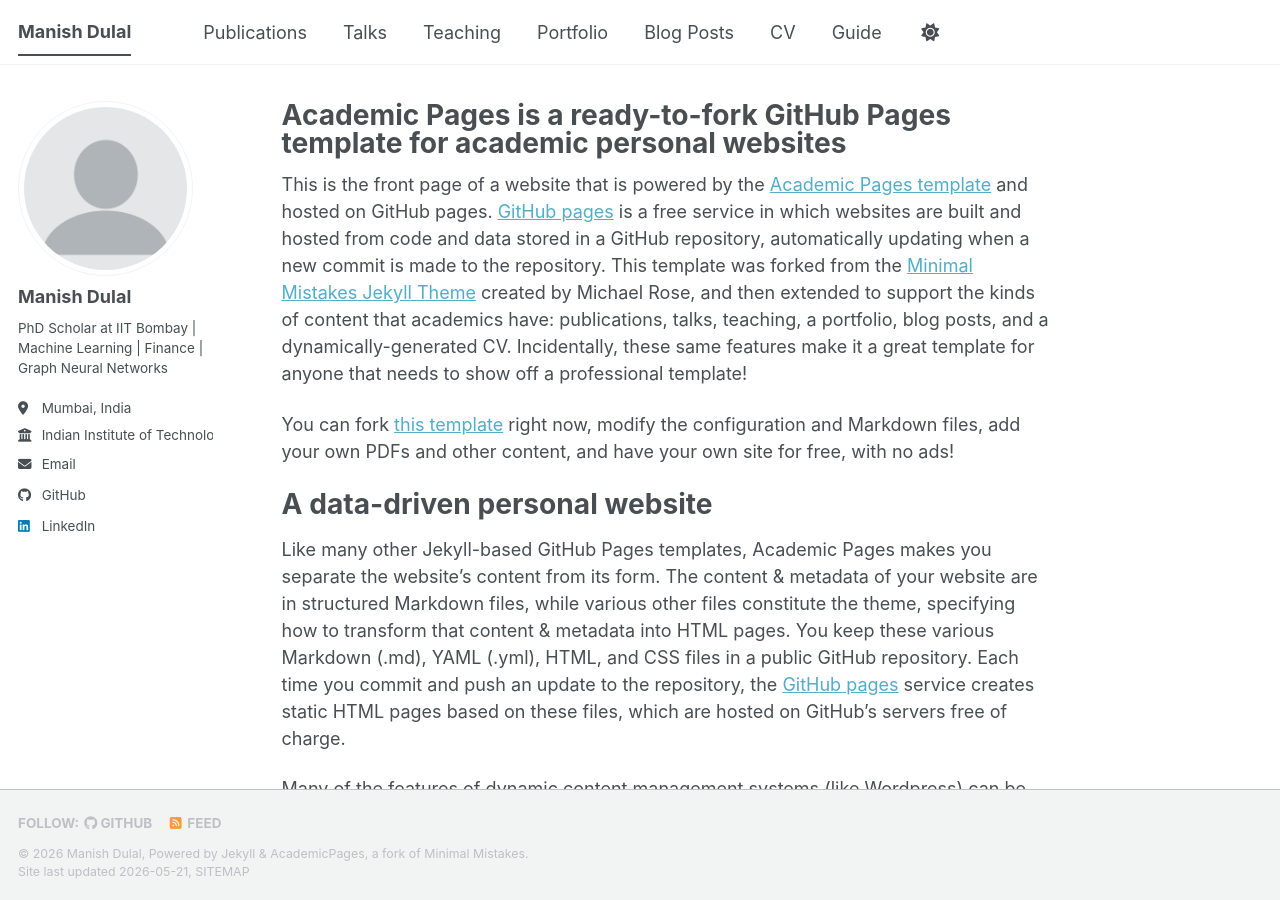
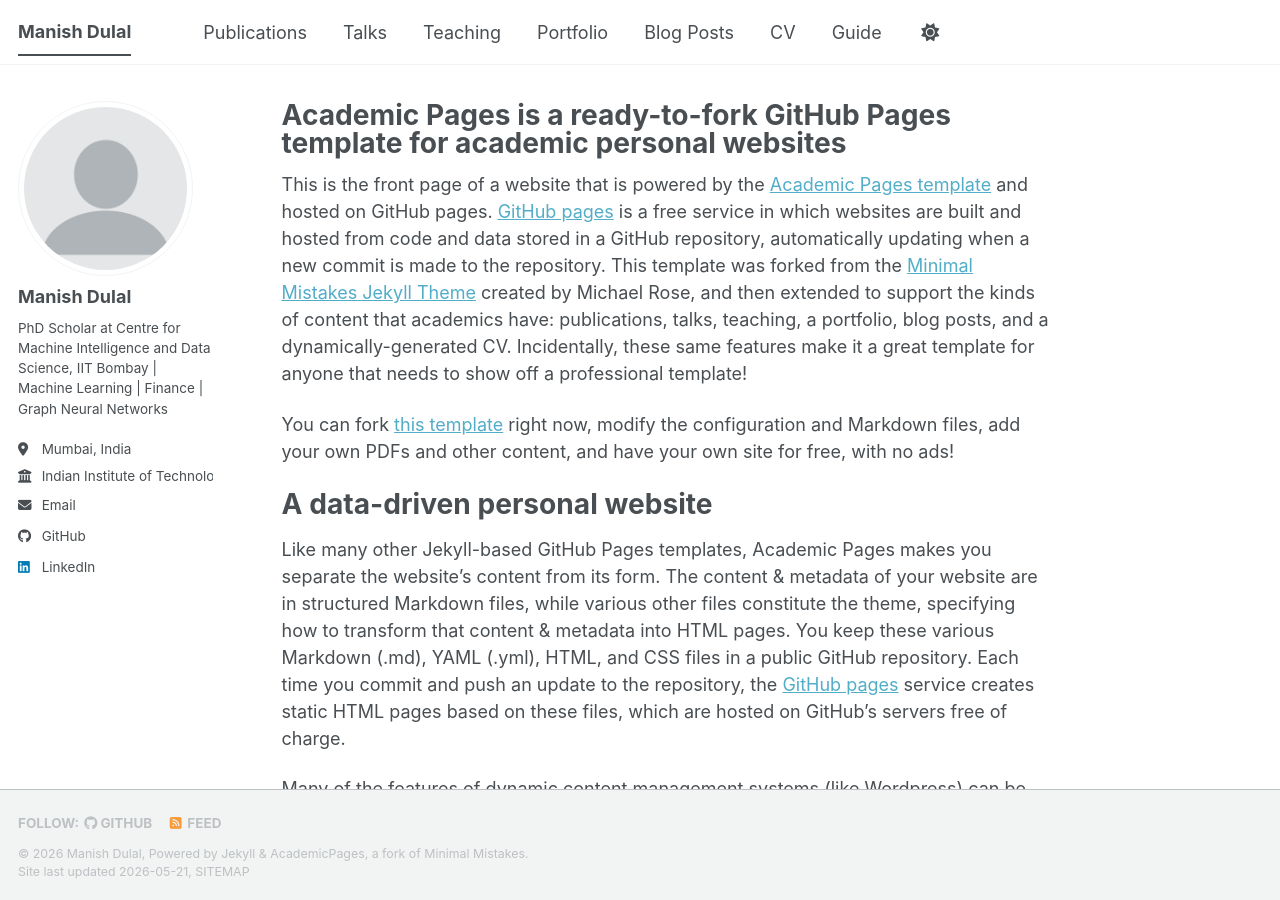
Before and after one commit to ManishDulal/manishdulal.github.io, a Jekyll site: the page built from _pages/about.md, in a window 1280 px wide and 900 px high. Built offline with Jekyll 4.4.1, drawn with Linux system fonts in a browser that asks for light colours; a script bundle is joined from its source files by our own code; library files that are not in the unit come from our copies.

```diff
--- a/_config.yml
+++ b/_config.yml
@@ -22,7 +22,7 @@ author:
   avatar : "profile.png"
   name : "Manish Dulal"
   pronouns :
-  bio : "PhD Scholar at IIT Bombay | Machine Learning | Finance | Graph Neural Networks"
+  bio : "PhD Scholar at Centre for Machine Intelligence and Data Science, IIT Bombay | Machine Learning | Finance | Graph Neural Networks"
   location : "Mumbai, India"
   employer : "Indian Institute of Technology Bombay"
   uri :
```
